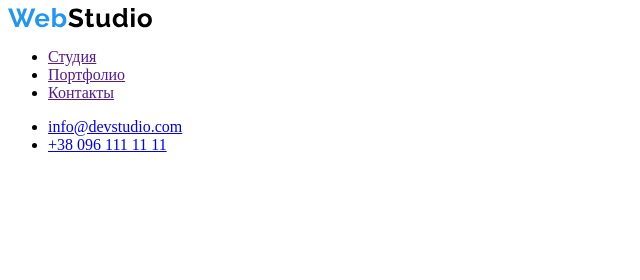
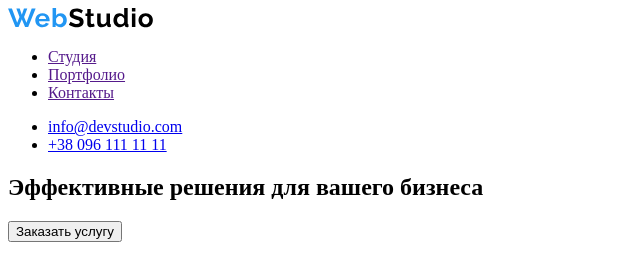
Before and after one commit to MaksShostak/goit-markup-hw-01, a plain HTML site: page index.html in a window 1280 px wide. Shown: the whole page, without its empty margins (0-640 px from the left). Drawn offline with Linux system fonts and the light colour scheme.

Commit message:
добавлено section блока герой

```diff
--- a/index.html
+++ b/index.html
@@ -10,7 +10,7 @@
     <header>
       <nav>
         <a href="/">
-          <img src="./images/WebStudio.svg" alt="logo WebStudio" />
+          <img src="./images/WebStudio.svg" alt="logo WebStudio" width="145" />
         </a>
         <ul>
           <li><a href="">Студия</a></li>
@@ -23,5 +23,11 @@
         <li><a href="tel:++38 096 111 11 11">+38 096 111 11 11</a></li>
       </ul>
     </header>
+    <div>
+      <section>
+        <h1>Эффективные решения для вашего бизнеса</h1>
+        <button type="button">Заказать услугу</button>
+      </section>
+    </div>
   </body>
 </html>
```
